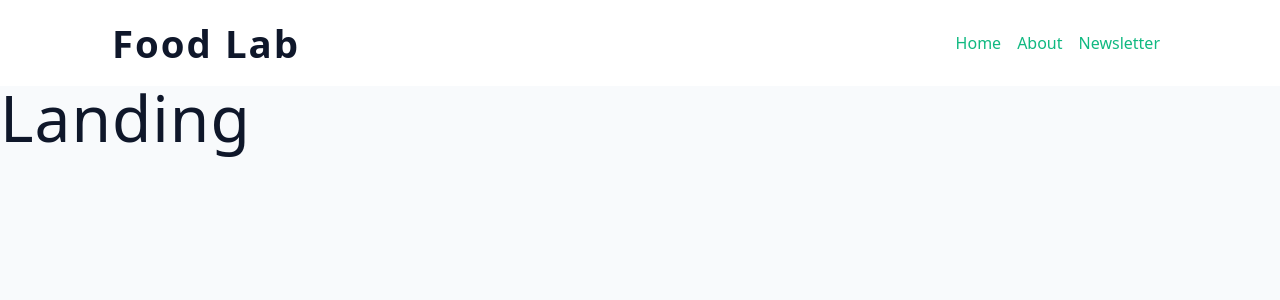
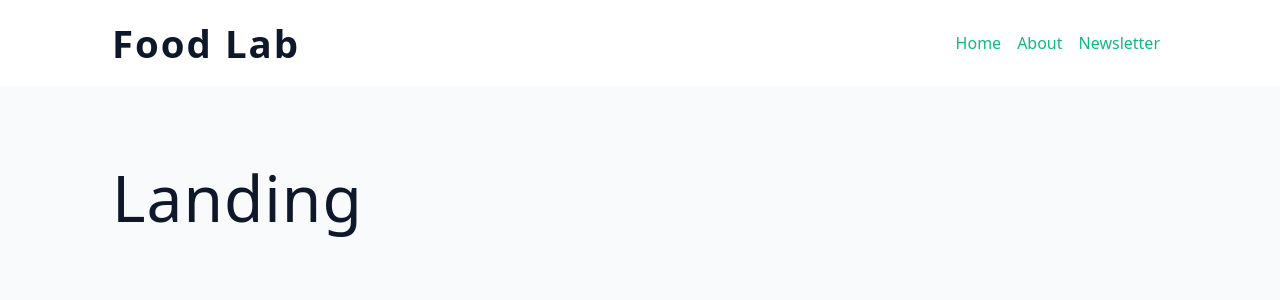
Before and after one commit to smb-lemon/food-lab, a React (Vite) app: page / in a window 1280 px wide. Shown: the top 300 px of the page. Built offline with nearby package versions, Linux system fonts and the light colour scheme.

Commit message:
docs: update docs with Layout pages style: updated style in index.css for common page layout

```diff
--- a/src/index.css
+++ b/src/index.css
@@ -283,5 +283,5 @@ PROJECT CSS
   width: var(--view-width);
   max-width: var(--max-width);
   margin: 0 auto;
-  padding: 5rem 2rem;
+  padding:  5rem 2rem;
 }
--- a/src/pages/HomeLayout.jsx
+++ b/src/pages/HomeLayout.jsx
@@ -6,8 +6,9 @@ function HomeLayout() {
   return (
   <>
     < Navbar />
-    < Outlet />
-    {/* < Link to='/about'>About Page</Link> */}
+    <section className='page'>
+      < Outlet />
+    </section>
   </>
 
   );
```
Also changed, not shown: 1 other file (tests, documents, lock files or other folders).
